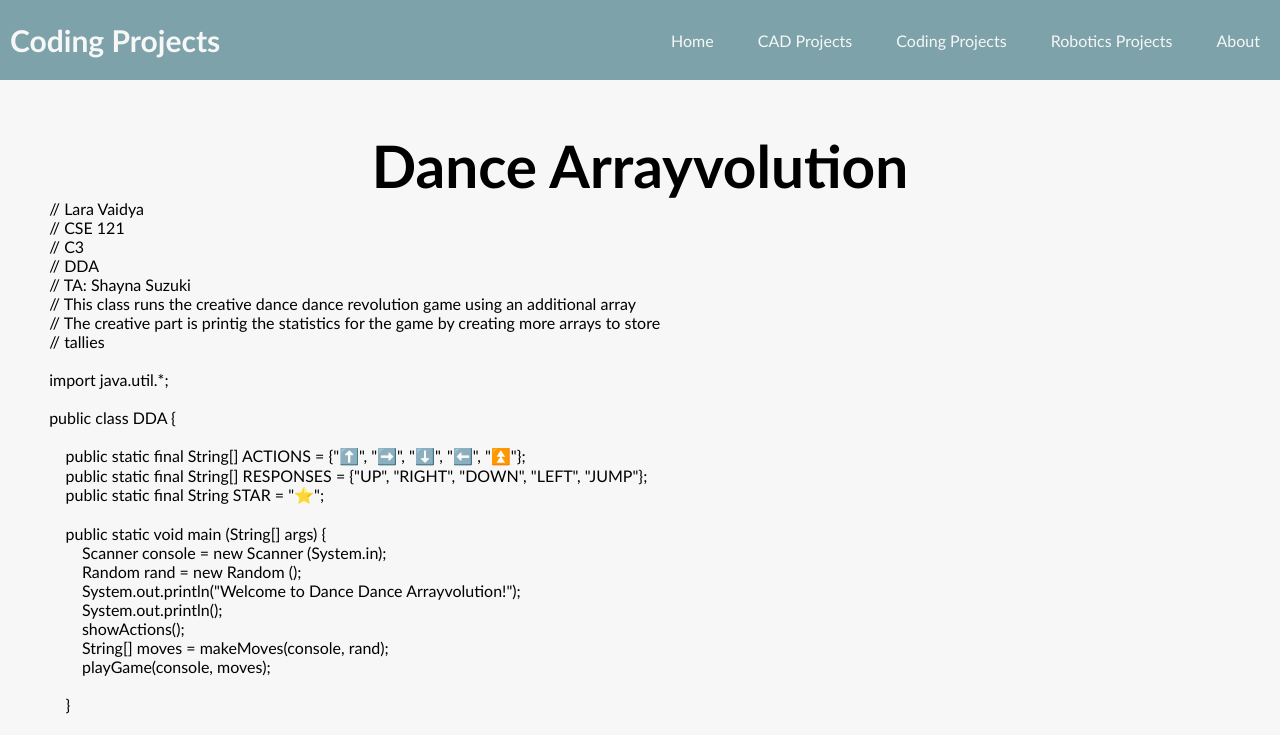
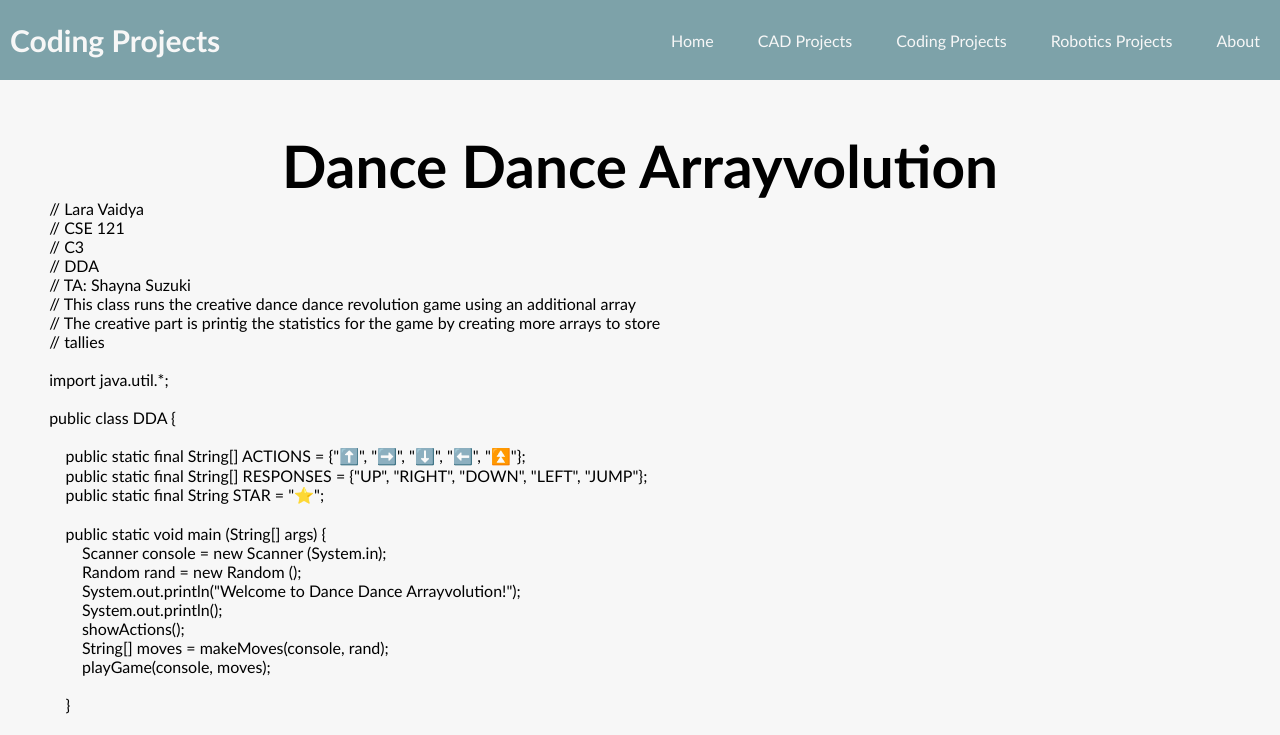
Before and after one commit to lara-v-123/portfolio, a plain HTML site: page code7.html in a window 1280 px wide. Shown: the top 735 px of the page. Drawn offline with Linux system fonts and the light colour scheme.

Commit message:
changed code7 back to normal

```diff
--- a/code7.html
+++ b/code7.html
@@ -17,7 +17,7 @@
     <main>
       <div class="heading">
         <h3>
-            Dance Arrayvolution
+            Dance Dance Arrayvolution
           </h3>
       </div>
   </main>
```
